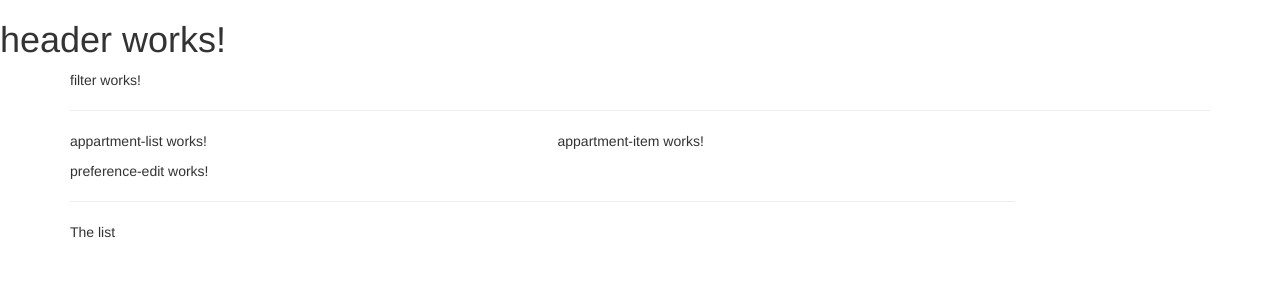
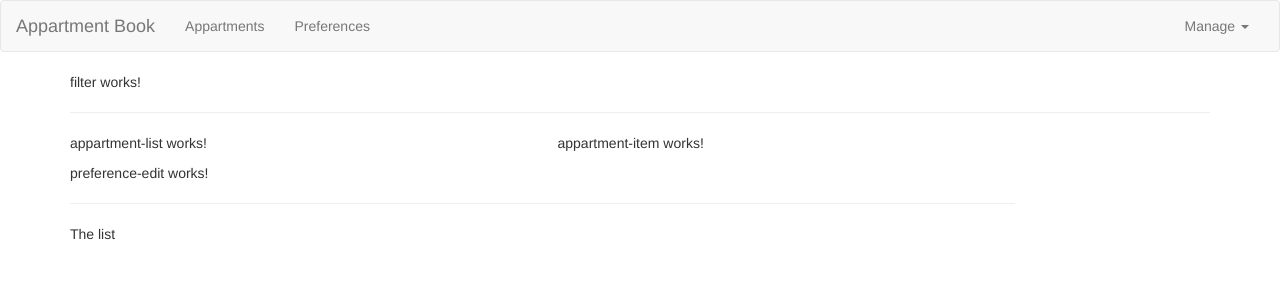
Before and after one commit to NewHouses/AppartmentRankFrontEnd, an Angular app: page / in a window 1280 px wide. Shown: the top 300 px of the page. Built offline with nearby package versions, Linux system fonts and the light colour scheme.

Commit message:
header style

```diff
--- a/src/app/header/header.component.html
+++ b/src/app/header/header.component.html
@@ -1 +1,23 @@
-<h1>header works!</h1>
+<nav class="navbar navbar-default">
+  <div class="container-fluid">
+    <div class="navbar-header">
+      <a href="#" class="navbar-brand">Appartment Book</a>
+    </div>
+
+    <div class="collapse navbar-collapse">
+      <ul class="nav navbar-nav">
+        <li><a href="#">Appartments</a></li>
+        <li><a href="#">Preferences</a></li>
+      </ul>
+      <ul class="nav navbar-nav navbar-right">
+        <li class="dropdown">
+          <a href="#" class="dropdown-toggle" role="button">Manage <span class="caret"></span></a>
+          <ul class="dropdown-menu">
+            <li><a href="#">Save Data</a></li>
+            <li><a href="#">Fetch Data</a></li>
+          </ul>
+        </li>
+      </ul>
+    </div>
+  </div>
+</nav>
```
